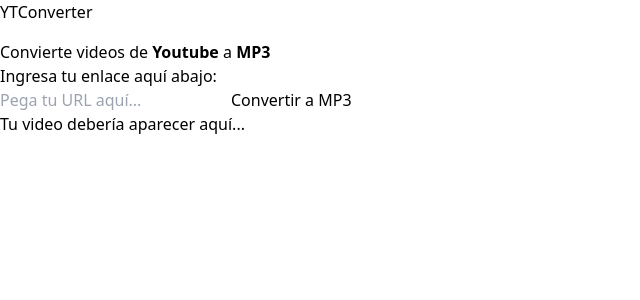
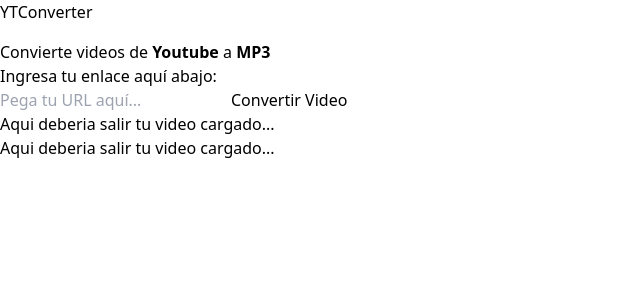
Before and after one commit to martinkztro/mp3-downloader, a React (Vite) app: page / in a window 1280 px wide. Shown: the top 300 px of the page, without its empty margins (0-640 px from the left). Built offline with nearby package versions, Linux system fonts and the light colour scheme.

Commit message:
chore: show data into a styled  card

```diff
--- a/src/components/SearchSection.jsx
+++ b/src/components/SearchSection.jsx
@@ -1,4 +1,5 @@
 import { useState, useEffect } from "react";
+import VideoContainer from "./VideoContainer";
 
 export default function SearchSection() {
     const [link, setLink] = useState('');
@@ -22,7 +23,7 @@
                 }
             };
             fetch(`https://youtube-audio-video-download.p.rapidapi.com/geturl?video_url=${encodeURIComponent(link)}`, options)
-                .then(response => response.text())
+                .then(response => response.json())
                 .then(result => {
                     setData(result);
                 })
@@ -36,12 +37,22 @@
     }
 
     return (
-        <div className="flex flex-col items-center gap-8 lg:gap-12 mt-6 lg:mt-8">
+        <div className="flex flex-col items-center gap-8 lg:gap-40 mt-6 lg:mt-8">
             <form onSubmit={handleSubmit} className="flex flex-col gap-2 lg:gap-4">
                 <p className="text-slate-300 md:text-xl lg:text-2xl text-center">Ingresa tu enlace aquí abajo:</p>
-                <input onChange={handleInputChange} type="text" placeholder="Pega tu URL aquí..." className="rounded-full px-6 w-26 md:w-[700px] lg:w-[950px] py-2 lg:py-3 bg-[#242427] border-[1px] text-slate-300 border-gray-500" />
-                <button type="submit" className="bg-[#006fee] text-white py-2 px-8 md:px-12 md:text-xl mx-auto rounded-md">Convertir a MP3</button>
+                <input onChange={handleInputChange} type="text" placeholder="Pega tu URL aquí..." className="rounded-full px-6 w-[330px] md:w-[700px] lg:w-[950px] py-2 lg:py-3 bg-[#242427] border-[1px] text-slate-300 border-gray-500" />
+                <button
+                    type="submit"
+                    className={`text-white py-2 px-8 md:px-12 md:text-xl mt-5 mx-auto rounded-md ${loading ? 'bg-blue-500 opacity-50 cursor-not-allowed' : (data ? 'bg-yellow-600 font-bold' : 'bg-blue-500')}`}
+                    onClick={() => { if (data) window.location.reload(); }}
+                    disabled={loading}
+                >
+                    {loading ? "Cargando" : (data ? "Cargar otro" : "Convertir Video")}
+                </button>
             </form>
+            <div className="p-3">
+                <VideoContainer data={data} loading={loading} error={error} />
+            </div>
 
         </div>
     )
--- a/src/components/VideoContainer.jsx
+++ b/src/components/VideoContainer.jsx
@@ -1,9 +1,44 @@
+import ButtonLoading from './ButtonLoading';
 
+export default function VideoContainer({ data, loading, error }) {
 
-export default function VideoContainer() {
-    return (
-        <article className="flex flex-col h-80 items-center justify-center gap-5 mt-5 md:mt-24">
-            <p className="text-slate-400 lg:text-lg text-center">Tu video debería aparecer aquí...</p>
-        </article>
-    )
+    if (loading) {
+        return <ButtonLoading />;
+    }
+
+    if (error) {
+        return <div>Algo malió sal:/</div>;
+    }
+
+    if (data) {
+        return (
+            <figure className="bg-slate-900 rounded-2xl w-[350px] md:w-[850px] h-full border-[1px] border-slate-600 flex md:flex-row flex-col gap-6 p-5">
+                <img
+                    className='aspect-video'
+                    src={data.thumbnail_url}
+                    alt="miniatura del video"
+                    style={{
+                        width: '300px',
+                        height: '200px',
+                        objectFit: 'cover'
+                    }}
+                />
+                <div className="flex flex-col gap-8 md:gap-1 justify-between">
+                    <div className="flex flex-col ">
+                        <h1 className="md:text-2xl text-xl font-black">{data.title}</h1>
+                        <h2 className="md:text-lg text-md text-slate-300 font-semibold">{data.author}</h2>
+                        <h3 className='text-light text-sm md:text-md text-slate-200'>{new Date(data.publish_date).toLocaleDateString()}</h3>
+                        <h4 className='text-light text-sm md:text-md text-slate-300'>{data.views} vistas</h4>
+                    </div>
+
+                    <div className="flex justify-center md:justify-around gap-5">
+                        <a href={data.video_high} className="bg-[#f31260] text-sm md:text-md text-center md:py-2 py-2 px-6 md:px-12 rounded-lg font-semibold">Descarga MP4</a>
+                        <a href={data.audio_high} className="bg-[#FF8B59] text-sm md:text-md text-center md:py-2 py-2 px-6 md:px-12 rounded-lg font-semibold">Descarga MP3</a>
+                    </div>
+                </div>
+            </figure>
+        );
+    }
+
+    return (<p className='text-slate-300'>Aqui deberia salir tu video cargado...</p>)
 }
```
